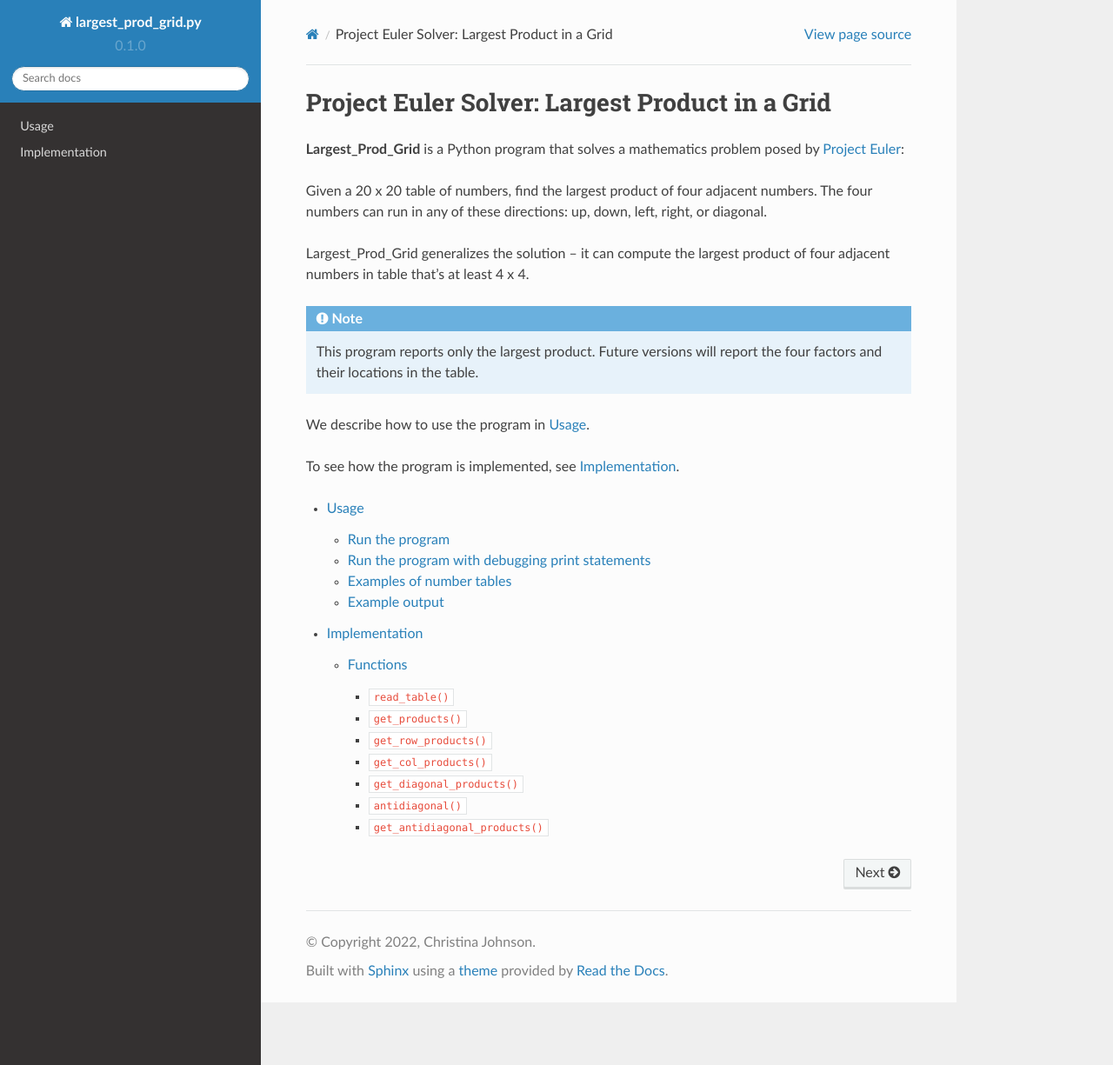
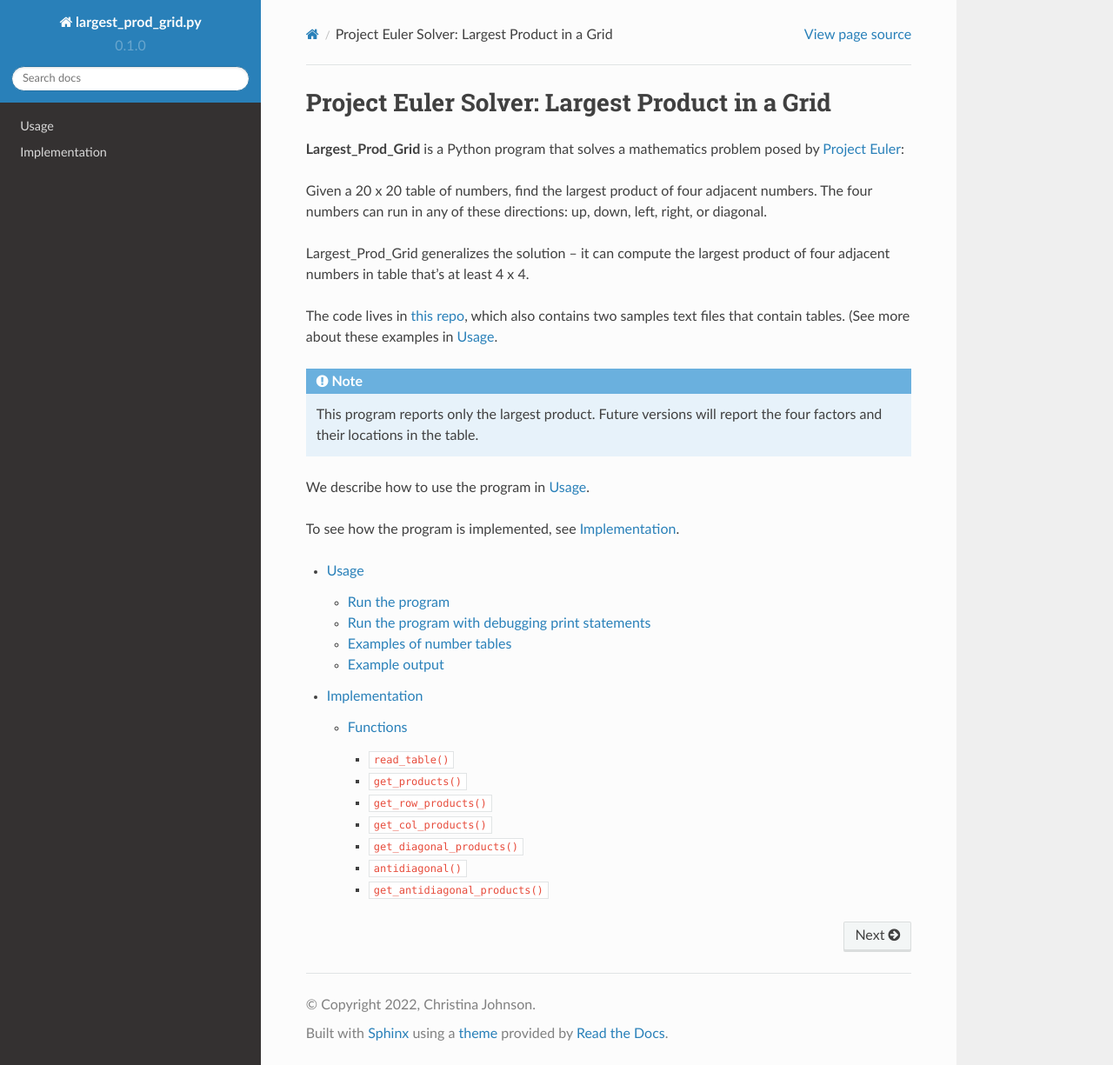
Before and after one commit to XtinaJohnson/largest_prod_grid_docs, a Sphinx documentation site: the page built from docs/source/index.rst, in a window 1280 px wide and 1225 px high. Shown: the whole window at 87% size. Built offline with Sphinx 7.4.7 and the Read the Docs theme 2.0.0, drawn with Linux system fonts in a browser that asks for light colours.

Commit message:
Link to repo

```diff
--- a/docs/source/index.rst
+++ b/docs/source/index.rst
@@ -10,6 +10,8 @@ right, or diagonal.
 
 Largest_Prod_Grid generalizes the solution -- it can compute the largest
 product of four adjacent numbers in table that's at least 4 x 4.
+
+The code lives in `this repo <hhttps://github.com/XtinaJohnson/largest_prod_grid/>`_, which also contains two samples text files that contain tables. (See more about these examples in :doc:`usage`.
 
 .. note::
 
```
